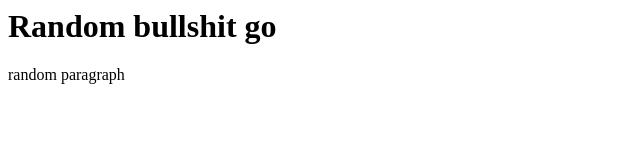
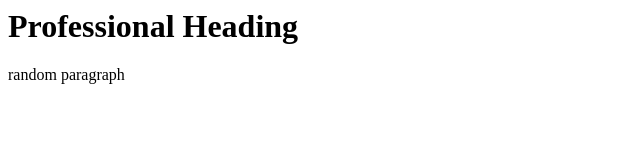
Before and after one commit to aasif-sysonex/random-testing-repo, a plain HTML site: page index.html in a window 1280 px wide. Shown: the whole page, without its empty margins (0-640 px from the left). Drawn offline with Linux system fonts and the light colour scheme.

Commit message:
modified bullshit headings created by asif

```diff
--- a/index.html
+++ b/index.html
@@ -1,9 +1,9 @@
 <html>
     <head>
-        <title>Hello world</title>
+        <title>Some Professional Title</title>
     </head>
     <body>
-        <h1>Random bullshit go</h1>
+        <h1>Professional Heading</h1>
         <p>random paragraph</p>
     </body>
 </html>
```
